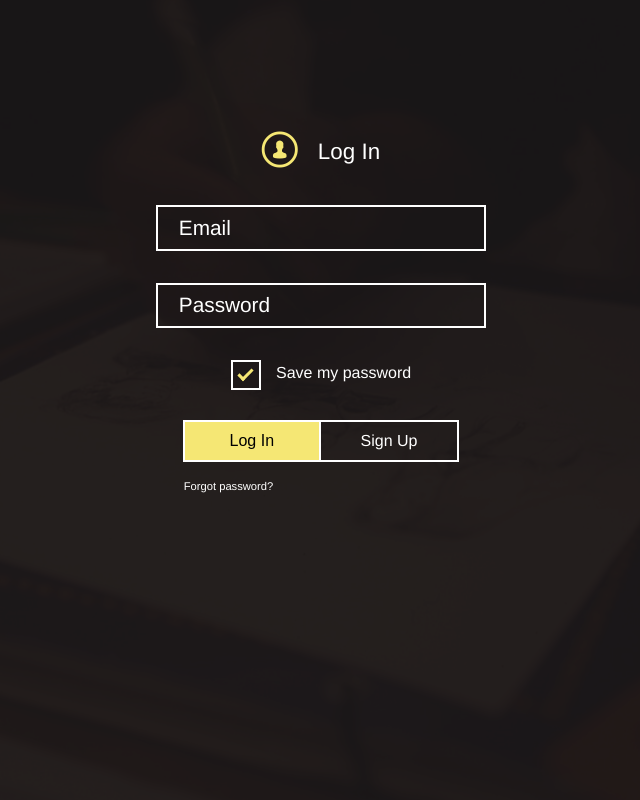
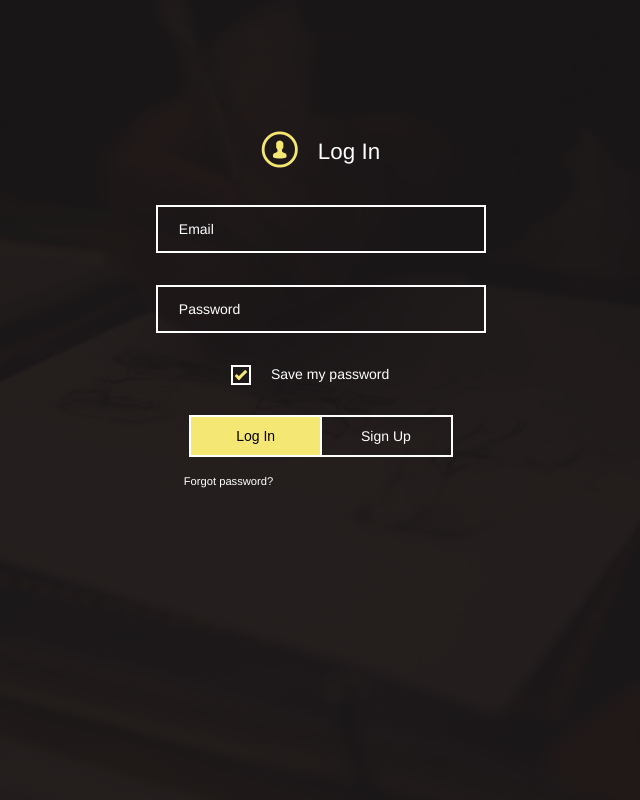
Before and after one commit to Mteuahasan/backend-project-hetic, a PHP site: template app/views/login.php in a window 1280 px wide, after a click on "Save my password". Shown: the whole page, without its empty margins (319-959 px from the left). Run offline with PHP 8.4, Linux system fonts and the light colour scheme; the template is opened without the code that fills it, so the values that code supplies are empty; style sheets or scripts are compiled from the project's sources.

Commit message:
fix some mini bugs

```diff
--- a/app/views/partials/likedBoards.php
+++ b/app/views/partials/likedBoards.php
@@ -8,7 +8,7 @@
       	<div class="banner">
         	<div class="banner-content">
           		<i class="flaticon-label36"><span><?php echo $like['likes'] ?></span></i>
-          		<i class="flaticon-view28"><span>380</span></i>
+          		<i class="flaticon-comment21"><span>380</span></i>
         	</div>
       	</div>
 
--- a/app/views/partials/usersBoards.php
+++ b/app/views/partials/usersBoards.php
@@ -1,5 +1,5 @@
 	<?php foreach ($boardsAdded as $add): ?>
-	<a href="board/<?php echo $add->id ?>"  class="single-board-home addedBoards">
+	<a href="board/<?php echo $add->id ?>" class="single-board-home addedBoards">
 		<div class="board-hover">
 			<h3><?php echo $add->name ?></h3>
 		</div>
@@ -7,7 +7,7 @@
       	<div class="banner">
         	<div class="banner-content">
           		<i class="flaticon-label36"><span><?php echo $add->likes ?></span></i>
-          		<i class="flaticon-view28"><span>380</span></i>
+          		<i class="flaticon-comment21"><span>380</span></i>
         	</div>
       	</div>
 
--- a/dist/assets/scripts/main.js
+++ b/dist/assets/scripts/main.js
@@ -23,7 +23,7 @@ var main = {
     var search  = document.getElementById('search-content');
     var form = document.getElementById('search-form');
 
-    onload = document.getElementById('search-content').focus();
+    document.getElementById('search-content').focus();
     search.addEventListener('keyup', function(e){
       if (this.value.length > 3) {
         var data=new FormData();
--- a/public/styles/generic/_buttons.scss
+++ b/public/styles/generic/_buttons.scss
@@ -142,6 +142,7 @@
 // LOGIN - SIGNUP
 .btn-login-signup {
 	margin: 30px 0 15px;
+	font-size: 14px;
 
 	li{
 		display: inline-block;
@@ -185,6 +186,7 @@
 		input {
 			padding: 10px 45px;
 			margin-right: -5px;
+			line-height: 18px;
 		}
 	}
 }
@@ -207,6 +209,7 @@
 			}
 			input {
 				padding: 10px 38px;
+				line-height: 18px;
 			}
 		}
 	}
--- a/public/styles/partials/_gallery.scss
+++ b/public/styles/partials/_gallery.scss
@@ -34,5 +34,8 @@ div.wrapper-home-content{
 			}
 		}
 	}
+	.top-content {
+		margin: 40px 0;
+	}
 
 }
--- a/public/styles/partials/_home.scss
+++ b/public/styles/partials/_home.scss
@@ -45,7 +45,7 @@ section.page-filters-search {
           outline: 0;
         }
       }
-        // .typing {
+        // .searching {
         //   opacity: .3;
         // }
     }
@@ -276,8 +276,10 @@ div.main-container{
               }
             img {
               position: absolute;
-              width: 230px;
-              height: 295px;
+              max-width: 100%;
+              max-height: 100%;
+              text-align: center;
+              line-height: 295px;
             }
             div.banner {
               bottom: 0;
--- a/public/styles/partials/_landing.scss
+++ b/public/styles/partials/_landing.scss
@@ -5,7 +5,7 @@
   	text-align: center;
 
 	.content-landing {
-		margin: 10em 0 0;
+		margin: 9em 0 0;
 		overflow: hidden;
 		text-transform: uppercase;
 		@media screen and (max-width: 480px) {
--- a/public/styles/partials/_login-signup.scss
+++ b/public/styles/partials/_login-signup.scss
@@ -26,14 +26,15 @@
 			}
 		}
 		.savepass {
-			width: 30px;
-			height: 30px;
+			width: 20px;
+			height: 20px;
 			border: 2px solid $white;
 			margin-left: calc(50% - 90px);
 			label {
 		        cursor: pointer;
+		        font-size: 14px;
 				position: absolute;
-				margin: 3px 0 0 30px;
+				margin-left: 30px;
 		    	@include transition(.3s);
 		    }
 		    input{
@@ -46,11 +47,11 @@
 			input[type=checkbox]:checked + label:after {
 				content: '';
 				position: absolute;
-				width: 15px;
-				height: 8px;
+				width: 12px;
+				height: 6px;
 				background: transparent;
 				top: 4px;
-				left: -38px;
+				left: -36px;
 				border: 3px solid $yellow;
 				border-top: none;
 				border-right: none;
@@ -127,11 +128,11 @@
 			position: absolute;
 			top: 0;
 			right: 100%;
-			width: 60%;
+			width: 50%;
 			height: 100%;
 			background: $grey-light;
 			color: $black;
-			font-size: 1.1em;
+			font-size: 14px;
 			-webkit-transition: -webkit-transform 0.5s;
 			transition: transform 0.5s;
 			-webkit-transition-timing-function: cubic-bezier(0.2, 1, 0.3, 1);
@@ -154,6 +155,8 @@
 		}
 
 		.input__label-content--kaede {
+			font-size: 14px;
+  			line-height: 16px;
 			padding: 1em 0;
 		}
 
```
Also changed, not shown: index.php (+3 -4 lines).
